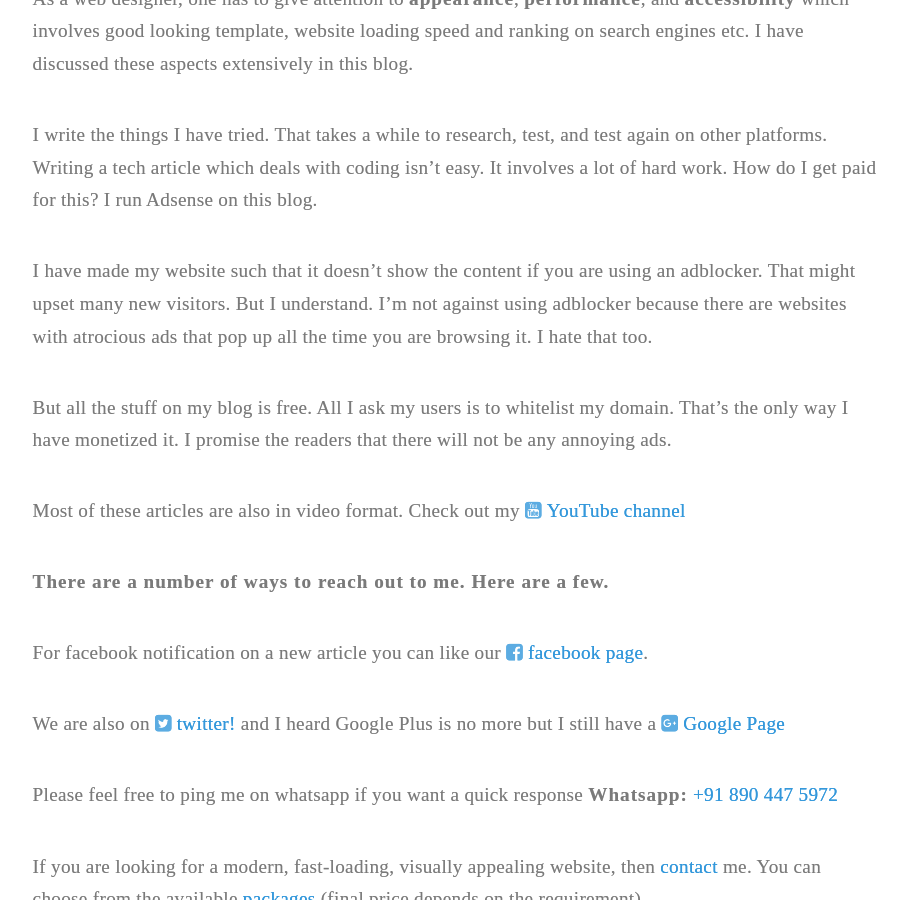
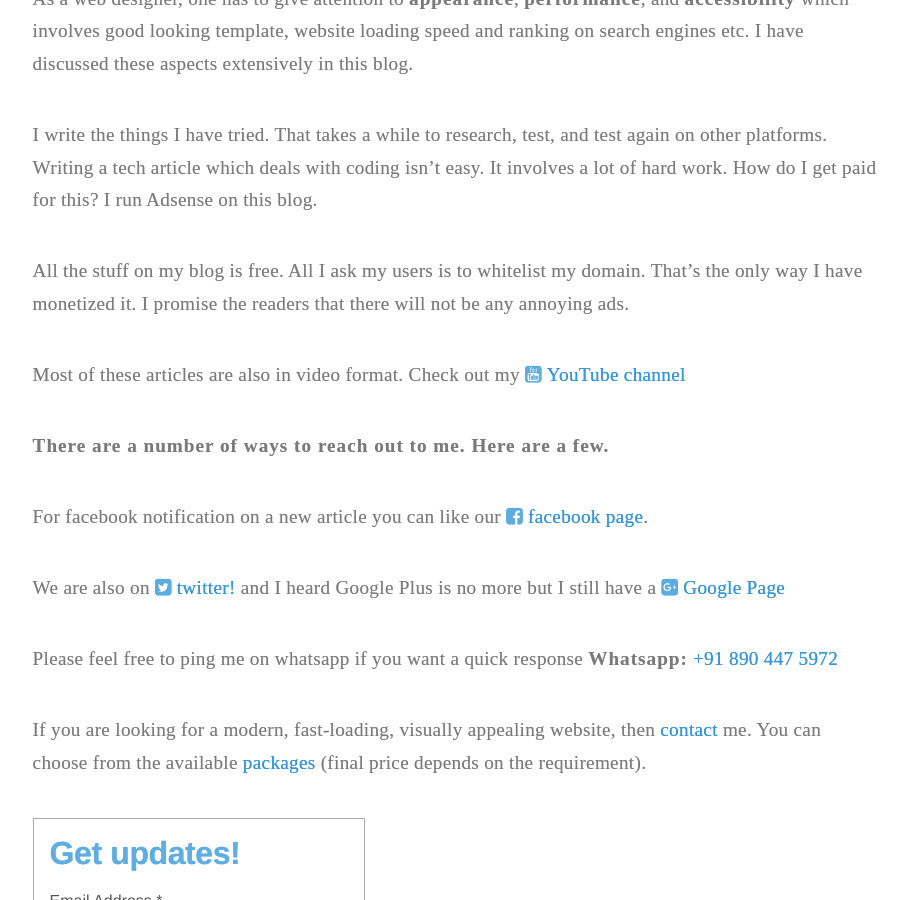
Before and after one commit to virtualous/blog-v3, a Jekyll site: the page built from _pages/about.md, in a window 1280 px wide and 900 px high, scrolled down 964 px. Shown: the whole window, without its empty margins (185-1091 px from the left). Built offline with Jekyll 4.4.1, drawn with Linux system fonts in a browser that asks for light colours.

Commit message:
no message

```diff
--- a/_layouts/default.html
+++ b/_layouts/default.html
@@ -4,18 +4,8 @@
 <!DOCTYPE html>
 <html lang="en">
           {% include head.html %}
-    <body>
-
-    <noscript>
-            <div style="position: fixed; top: 0px; left: 0px; z-index: 3000;
-                        height: 100%; width: 100%; background-color: #FFFFFF">
-                <p style="position:absolute; top: 50%; left:30%">JavaScript is not enabled on your browser.</p>
-            </div>
-    </noscript>
-
-
-
-             <div id="top"></div>
+<body>
+     <div id="top"></div>
             {% include header.html %}
                 {{ content }}
              {% include footer-1.html %}
--- a/_layouts/post.html
+++ b/_layouts/post.html
@@ -6,7 +6,7 @@
 <div class="page-content">
     <br />
                  {% include adsense-pt.html %}
-    <div class="line-by adsense adsbygoogle">
+    <div class="line-by">
         <article itemscope itemtype="http://schema.org/TechArticle"  id="post-page" >
 
             <h2 itemprop="headline" id="post-title">{{ page.title }}</h2>
@@ -39,14 +39,12 @@
 
     </div>
 
-<div class="error">Using an ad-block may hide the content!</div>
-
 
 </div>
 
 
 {% if site.ad == 'no' %}{% else %}
- <script>window.onload=function(){setTimeout(function(){var a=document.querySelector("ins.adsbygoogle");a&&0==a.innerHTML.replace(/\s/g,"").length&&(a.style.cssText="display:block !important; visibility:visible !important;text-decoration:none !important;font-family: 'wj';font-size: 1em; margin-top: 2em",a.innerHTML="<p>I notice that you're using an <strong>ad-blocker</strong>. That's cool, you want a fast and clean experience but let's imagine you eat at a restaurant. Don't you pay for the meal?</p><p>I really appreciate if you could <strong>whitelist my website</strong>. Every resource on this website is free but ads are the only means I get paid for the hard work. I promise that they are <strong>not annoying</strong>.</p><img alt='whitelist' src='/img/whitelist.png'><p>To read the article, refresh the page once you whitelist.</p>")},
+ <script>window.onload=function(){setTimeout(function(){var a=document.querySelector("ins.adsbygoogle");a&&0==a.innerHTML.replace(/\s/g,"").length&&(a.style.cssText="display:block !important; visibility:visible !important;text-decoration:none !important;font-family: 'wj';font-size: 1em; margin-top: 2em",a.innerHTML="<p>I notice that you're using an <strong>ad-blocker</strong>. That's cool, you want a fast and clean experience but let's imagine you eat at a restaurant. Don't you pay for the meal?</p><p>I really appreciate if you could <strong>whitelist my website</strong>. Every resource on this website is free but ads are the only means I get paid for the hard work. I promise that they are <strong>not annoying</strong>.</p><img alt='whitelist' src='/img/whitelist.png'>")},
 2000)};</script>
  {% endif %}
 
--- a/_pages/about.md
+++ b/_pages/about.md
@@ -23,9 +23,7 @@
 
 I write the things I have tried. That takes a while to research, test, and test again on other platforms. Writing a tech article which deals with coding isn't easy. It involves a lot of hard work. How do I get paid for this? I run Adsense on this blog.
 
-I have made my website such that it doesn't show the content if you are using an adblocker. That might upset many new visitors. But I understand. I'm not against using adblocker because there are websites with atrocious ads that pop up all the time you are browsing it. I hate that too.
-
-But all the stuff on my blog is free. All I ask my users is to whitelist my domain. That's the only way I have monetized it. I promise the readers that there will not be any annoying ads.
+All the stuff on my blog is free. All I ask my users is to whitelist my domain. That's the only way I have monetized it. I promise the readers that there will not be any annoying ads.
 
 
 Most of these articles are also in video format. Check out my <a target="_blank" href="https://www.youtube.com/channel/UCbOO7d0vVo0kIrkd7m32irg" ><i class="fa fa-youtube-square"></i>&nbsp;YouTube channel</a>
```
Also changed, not shown: 1 other file.
